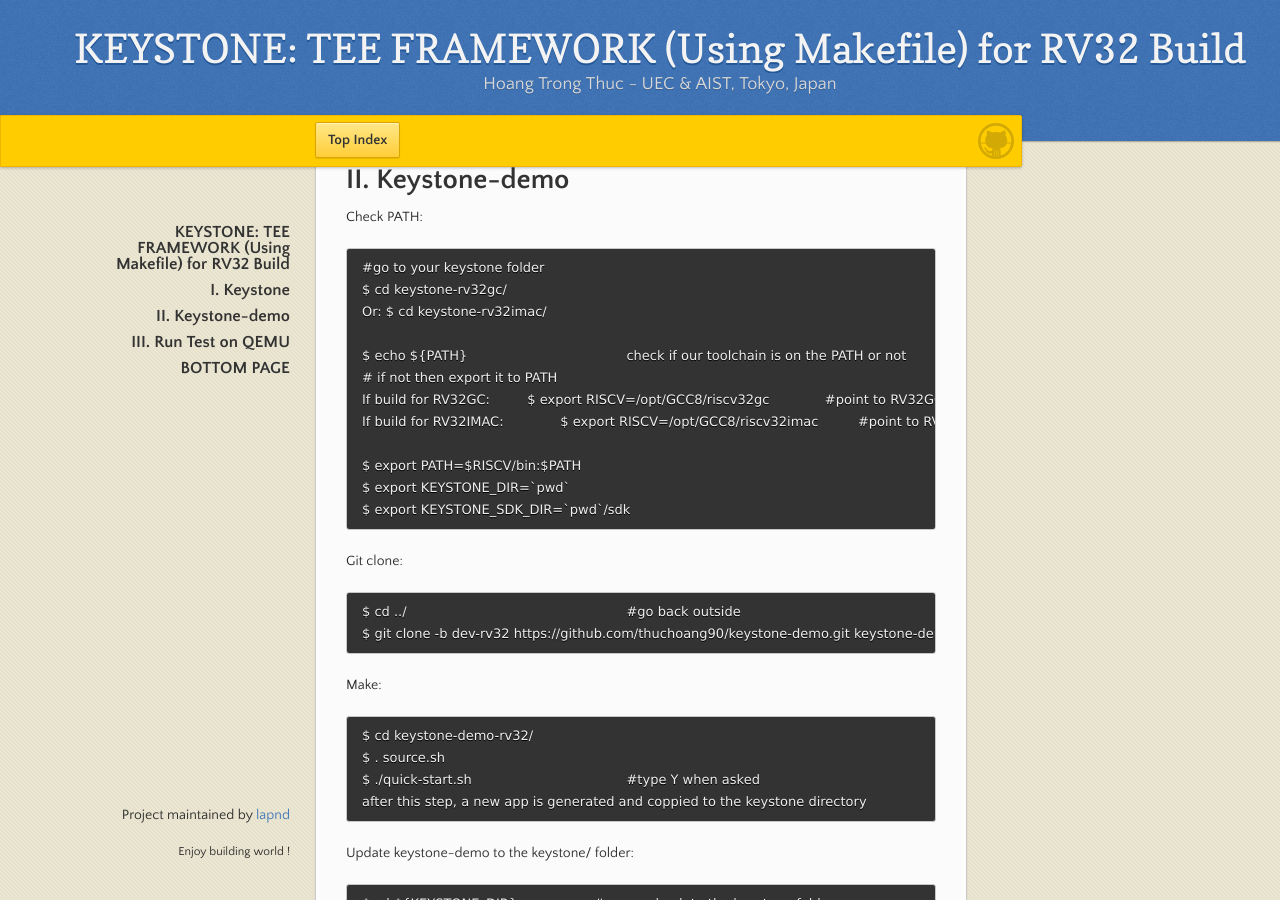
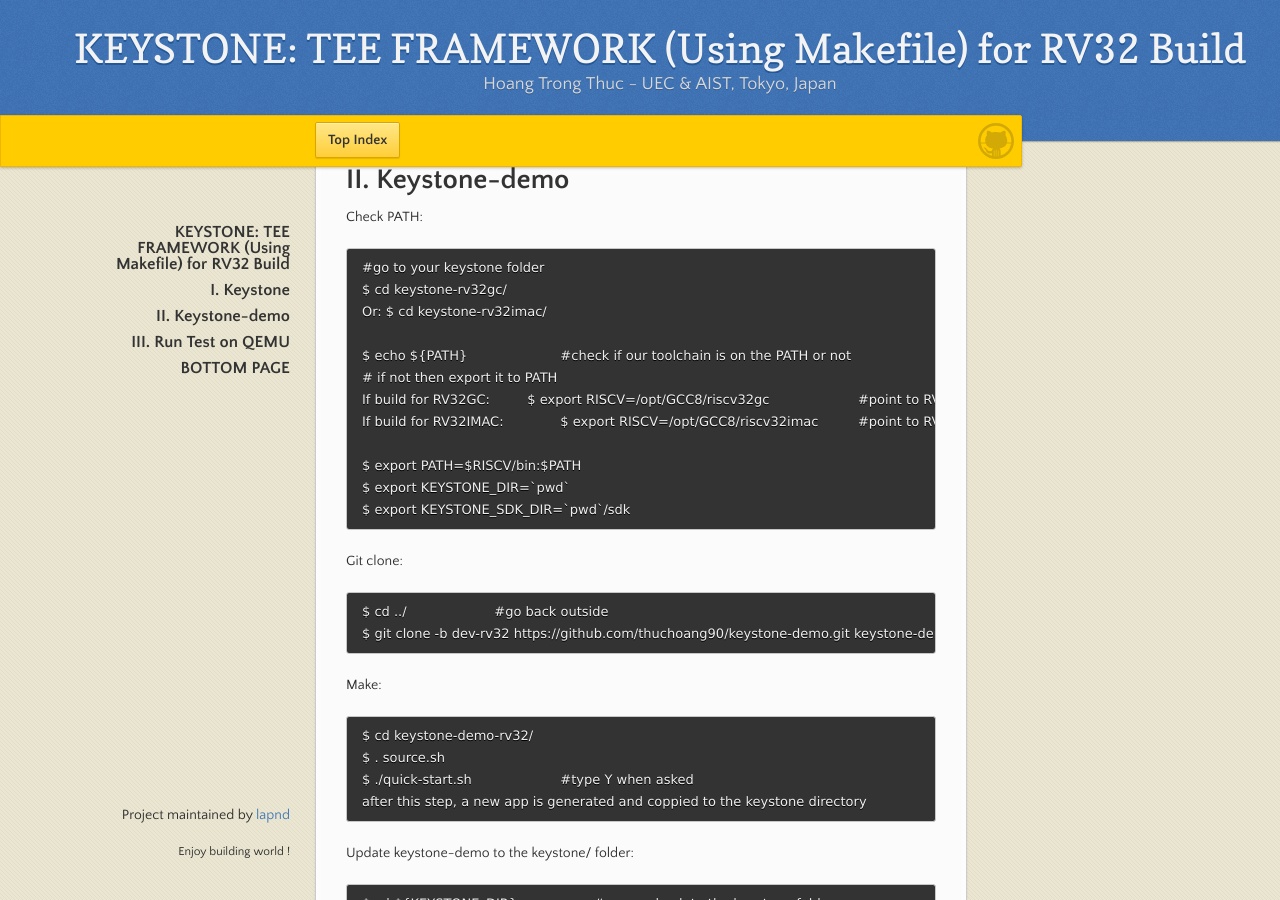
Before and after one commit to lapnd/httdes.github.io, a Jekyll site: the page built from keystone-makefile-32.md, in a window 1280 px wide and 900 px high, scrolled down 1445 px. Built offline with Jekyll 4.4.1, drawn with Linux system fonts in a browser that asks for light colours; our own code applies the rules of GitHub Pages for plain Markdown files.

````diff
--- a/keystone-makefile-32.md
+++ b/keystone-makefile-32.md
@@ -13,15 +13,15 @@ layout : default
 Git clone:
 ```
 If build for RV32GC:		$ git clone -b dev-rv32 https://github.com/thuchoang90/keystone.git keystone-rv32gc
-					$ cd keystone-rv32gc/
+						$ cd keystone-rv32gc/
 
 If build for RV32IMAC:		$ git clone -b dev-rv32 https://github.com/thuchoang90/keystone.git keystone-rv32imac
-					$ cd keystone-rv32imac/
+						$ cd keystone-rv32imac/
 ```
 
 Check PATH:
 ```
-$ echo ${PATH}					#check if our toolchain is on the PATH or not
+$ echo ${PATH}			#check if our toolchain is on the PATH or not
 
 # if not then export it to PATH
 If build for RV32GC:		$ export RISCV=/opt/GCC8/riscv32gc
@@ -51,7 +51,7 @@ $ make -C sdk
 $ cd sdk/
 $ export EYRIE_DIR=`pwd`/rts/eyrie
 $ ./scripts/init.sh --runtime eyrie --force
-$ cd ../	#go back outside
+$ cd ../		#go back outside
 ```
 
 Build the keystone-test:
@@ -61,7 +61,7 @@ $ sed -i 's/size_t\sfreemem_size\s=\s48\*1024\*1024/size_t freemem_size = 2*1024
 
 $ ./sdk/scripts/vault-sample.sh
 $ ./sdk/examples/tests/vault.sh
-$ make -j`nproc`					#after this, a bbl.bin file is generated in hifive-work/bbl.bin
+$ make -j`nproc`				#after this, a bbl.bin file is generated in hifive-work/bbl.bin
 ```
 
 *Note: using local toolchain cause trouble on running QEMU, but totally fine with FPGA.*
@@ -74,9 +74,9 @@ Check PATH:
 $ cd keystone-rv32gc/
 Or: $ cd keystone-rv32imac/
 
-$ echo ${PATH}					check if our toolchain is on the PATH or not
+$ echo ${PATH}			#check if our toolchain is on the PATH or not
 # if not then export it to PATH
-If build for RV32GC:		$ export RISCV=/opt/GCC8/riscv32gc		#point to RV32GC toolchain
+If build for RV32GC:		$ export RISCV=/opt/GCC8/riscv32gc			#point to RV32GC toolchain
 If build for RV32IMAC:		$ export RISCV=/opt/GCC8/riscv32imac		#point to RV32IMAC toolchain
 
 $ export PATH=$RISCV/bin:$PATH
@@ -86,7 +86,7 @@ $ export KEYSTONE_SDK_DIR=`pwd`/sdk
 
 Git clone:
 ```
-$ cd ../							#go back outside
+$ cd ../			#go back outside
 $ git clone -b dev-rv32 https://github.com/thuchoang90/keystone-demo.git keystone-demo-rv32
 ```
 
@@ -94,7 +94,7 @@ Make:
 ```
 $ cd keystone-demo-rv32/
 $ . source.sh
-$ ./quick-start.sh					#type Y when asked
+$ ./quick-start.sh			#type Y when asked
 after this step, a new app is generated and coppied to the keystone directory
 ```
 
````
